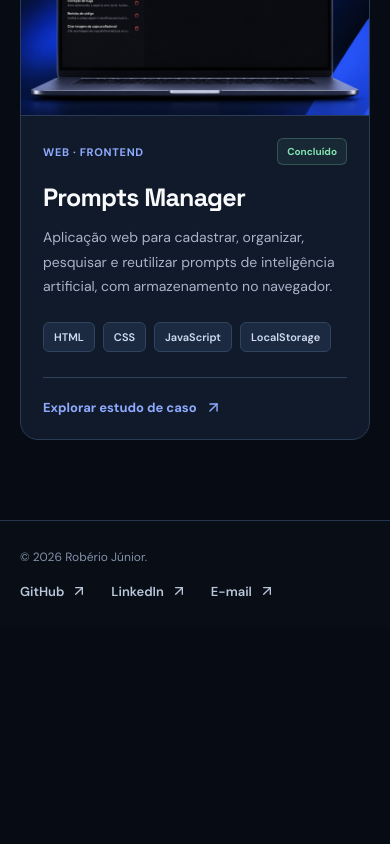
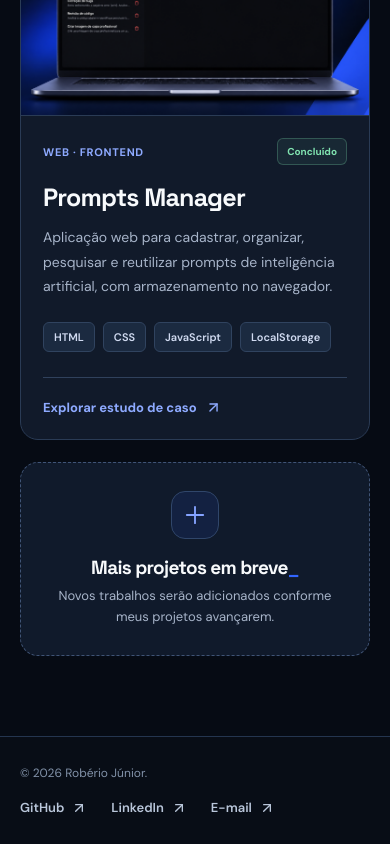
Before and after one commit to roberio-junior/portfolio-roberio, a React (Vite) app: page /projetos in a window 390 px wide. Shown: the part 2440-3284 px from the top of the page. Before the commit the page ends 3068 px from the top, so only its background shows below. Built offline with nearby package versions, Linux system fonts and the light colour scheme.

Commit message:
refactor: aprimorar layout do catálogo de projetos

```diff
--- a/src/pages/ProjectsCatalog/index.tsx
+++ b/src/pages/ProjectsCatalog/index.tsx
@@ -1,6 +1,6 @@
 
 import { Link, useSearchParams } from 'react-router';
-import { ArrowLeft } from 'lucide-react';
+import { ArrowLeft, Plus } from 'lucide-react';
 
 import ProjectCard from '../../components/ProjectCard';
 import SectionHeading from '../../components/SectionHeading';
@@ -110,6 +110,30 @@ export default function ProjectsCatalog() {
                 isFeatured={false}
               />
             ))}
+
+            {activeFilter === 'todos' && (
+              <div className={styles.moreCard}>
+                <div className={styles.moreIcon}>
+                  <Plus
+                    size={28}
+                    strokeWidth={1.6}
+                    aria-hidden="true"
+                  />
+                </div>
+
+                <div className={styles.moreContent}>
+                  <h3 className={styles.moreTitle}>
+                    Mais projetos em breve
+                    <span>_</span>
+                  </h3>
+
+                  <p className={styles.moreDescription}>
+                    Novos trabalhos serão adicionados conforme
+                    meus projetos avançarem.
+                  </p>
+                </div>
+              </div>
+            )}
           </div>
         ) : (
           <div className={styles.emptyState}>
--- a/src/pages/ProjectsCatalog/styles.module.css
+++ b/src/pages/ProjectsCatalog/styles.module.css
@@ -34,23 +34,6 @@
 
 .backLink:hover {
   color: var(--color-accent);
-}
-
-.heading {
-  display: flex;
-  align-items: center;
-  justify-content: space-between;
-  gap: 30px;
-}
-
-.decorativeSymbol {
-  flex-shrink: 0;
-
-  color: var(--color-primary);
-  font-size: 100px;
-  line-height: 1;
-
-  text-shadow: 0 0 60px rgba(50, 101, 255, 0.35);
 }
 
 /* Filtros */
@@ -168,49 +151,69 @@
   border-radius: 8px;
 }
 
-/* Rodapé do catálogo */
+/* Card de futuros projetos */
 
-.bottomBanner {
+.moreCard {
+  grid-column: 1 / -1;
+
   display: flex;
+  flex-direction: row;
   align-items: center;
-  justify-content: space-between;
-  gap: 24px;
+  justify-content: flex-start;
+  gap: 20px;
 
-  margin-top: 45px;
-  padding: 27px 30px;
+  min-height: 110px;
+  padding: 22px 28px;
 
-  background: linear-gradient(
-    110deg,
-    rgba(50, 101, 255, 0.13),
-    rgba(17, 26, 42, 0.7)
-  );
+  background: #101a2b;
+  border: 1px dashed #405476;
+  border-radius: 18px;
+}
 
-  border: 1px solid var(--color-border);
+.moreIcon {
+  display: grid;
+  place-items: center;
+  flex-shrink: 0;
+
+  width: 48px;
+  height: 48px;
+
+  color: #85a3ff;
+  background: rgba(50, 101, 255, 0.1);
+  border: 1px solid #30466a;
   border-radius: 14px;
 }
 
-.bannerLabel {
-  display: block;
-  margin-bottom: 10px;
-
-  color: var(--color-accent);
-  font-family: var(--font-heading);
-  font-size: 12px;
-  font-weight: 700;
-  letter-spacing: 1.3px;
+.moreContent {
+  display: flex;
+  flex-direction: column;
+  align-items: flex-start;
+  gap: 6px;
 }
 
-.bottomBanner p {
+.moreTitle {
   margin: 0;
+
+  color: var(--color-text);
+  font-family: var(--font-heading);
+  font-size: 20px;
+  font-weight: 700;
+  letter-spacing: -0.7px;
+}
+
+.moreTitle span {
+  color: var(--color-primary);
+}
+
+.moreDescription {
+  margin: 0;
+
   color: var(--color-muted);
   font-size: 14px;
-  line-height: 1.7;
+  line-height: 1.6;
 }
 
-.bottomBanner > svg {
-  flex-shrink: 0;
-  color: var(--color-primary);
-}
+/* Responsividade */
 
 @media (max-width: 1100px) {
   .grid {
@@ -227,14 +230,6 @@
     margin-bottom: 40px;
   }
 
-  .heading {
-    align-items: flex-start;
-  }
-
-  .decorativeSymbol {
-    font-size: 55px;
-  }
-
   .grid {
     grid-template-columns: 1fr;
     gap: 22px;
@@ -243,13 +238,27 @@
   .filterSection {
     margin-top: 38px;
   }
+
+  .moreCard {
+    flex-direction: column;
+    justify-content: center;
+    gap: 16px;
+
+    min-height: 180px;
+    padding: 28px 20px;
+    text-align: center;
+  }
+
+  .moreContent {
+    align-items: center;
+  }
+
+  .moreDescription {
+    max-width: 350px;
+  }
 }
 
 @media (max-width: 480px) {
-  .decorativeSymbol {
-    display: none;
-  }
-
   .filterHeader {
     align-items: flex-start;
     flex-direction: column;
@@ -260,12 +269,12 @@
     padding: 10px 14px;
   }
 
-  .bottomBanner {
-    padding: 22px;
+  .moreTitle {
+    font-size: 19px;
   }
 
-  .bottomBanner > svg {
-    display: none;
+  .moreDescription {
+    font-size: 13px;
   }
 }
 
```
